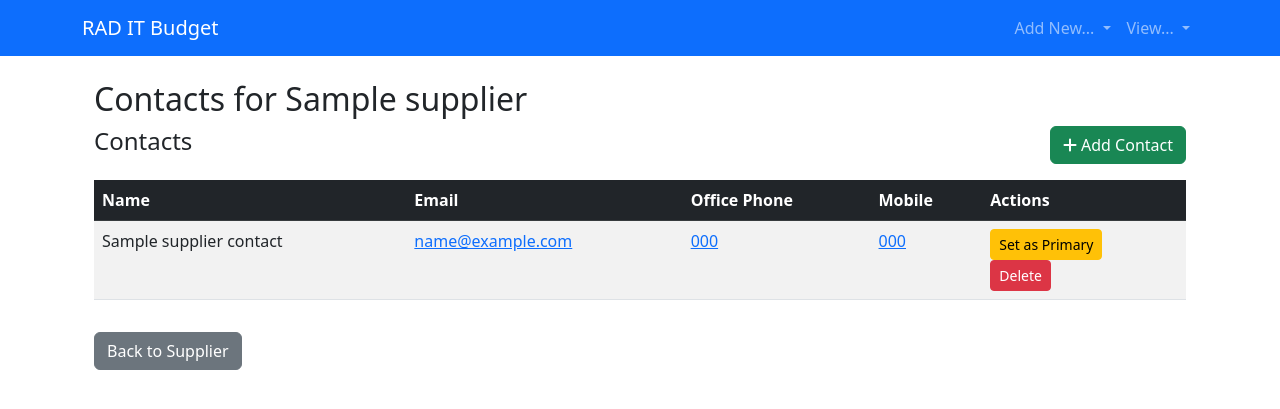
After one commit to itchysudo/rad_it_flask, a Flask app: page /view-supplier-contacts/1 in a window 1280 px wide. The commit adds this page. Shown: the top 409 px of the page. Run offline with Flask 3, Linux system fonts and the light colour scheme; a database or web service that is not in the repository returns one stand-in record (values such as "Sample title"); some libraries are stand-ins or nearby versions.

Commit message:
Updated UI layout, added contacts page and editable features for suppliers

```diff
--- a/app.py
+++ b/app.py
@@ -76,10 +76,19 @@ def home():
 def view_suppliers():
     conn = get_db_connection()
     cur = conn.cursor()
-    cur.execute("SELECT supplier_id, name, contact_name, email, phone, address FROM suppliers ORDER BY name")
+
+    # Fetch all suppliers with their primary contact (if available)
+    cur.execute("""
+        SELECT s.supplier_id, s.name, c.contact_name
+        FROM suppliers s
+        LEFT JOIN supplier_contacts c ON s.primary_contact_id = c.contact_id
+        ORDER BY s.supplier_id
+    """)
     suppliers = cur.fetchall()
+
     cur.close()
     conn.close()
+
     return render_template('suppliers.html', suppliers=suppliers)
 
 # View Contracts
@@ -104,27 +113,163 @@ def view_contracts():
 def view_supplier(supplier_id):
     conn = get_db_connection()
     cur = conn.cursor()
-    cur.execute("SELECT supplier_id, name, contact_name, email, office_phone, mobile, address FROM suppliers WHERE supplier_id = %s", (supplier_id,))
-    row = cur.fetchone()
+
+    # Fetch supplier details
+    cur.execute("SELECT supplier_id, name FROM suppliers WHERE supplier_id = %s", (supplier_id,))
+    supplier_row = cur.fetchone()
+
+    # Convert tuple to dictionary
+    if supplier_row:
+        supplier = {"supplier_id": supplier_row[0], "name": supplier_row[1]}
+    else:
+        flash("⚠️ Supplier not found!", "warning")
+        return redirect(url_for('view_suppliers'))
+
+    # Fetch primary contact details
+    cur.execute("""
+        SELECT contact_name, email, office_phone, mobile
+        FROM supplier_contacts
+        WHERE contact_id = (SELECT primary_contact_id FROM suppliers WHERE supplier_id = %s)
+    """, (supplier_id,))
+    primary_contact_row = cur.fetchone()
+
+    primary_contact = (
+        {"contact_name": primary_contact_row[0], "email": primary_contact_row[1],
+         "office_phone": primary_contact_row[2], "mobile": primary_contact_row[3]}
+        if primary_contact_row else None
+    )
+
+    # Fetch all contacts associated with this supplier
+    cur.execute("""
+        SELECT contact_id, supplier_id, contact_name, email, office_phone, mobile
+        FROM supplier_contacts
+        WHERE supplier_id = %s
+    """, (supplier_id,))
+    contacts = [
+        {"contact_id": row[0], "supplier_id": row[1], "contact_name": row[2],
+         "email": row[3], "office_phone": row[4], "mobile": row[5]}
+        for row in cur.fetchall()
+    ]
+
     cur.close()
     conn.close()
 
-    if not row:
+    return render_template('view_supplier.html', supplier=supplier, primary_contact=primary_contact, contacts=contacts)
+
+# view_suplier_contacts
+@app.route('/view-supplier-contacts/<int:supplier_id>')
+def view_supplier_contacts(supplier_id):
+    conn = get_db_connection()
+    cur = conn.cursor()
+
+    # Fetch supplier details
+    cur.execute("SELECT supplier_id, name FROM suppliers WHERE supplier_id = %s", (supplier_id,))
+    supplier_row = cur.fetchone()
+
+    if not supplier_row:
         flash("⚠️ Supplier not found!", "warning")
         return redirect(url_for('view_suppliers'))
 
-    # Ensure correct field mapping
-    supplier = {
-        "supplier_id": row[0],
-        "name": row[1],
-        "contact_name": row[2],
-        "email": row[3],
-        "office_phone": row[4],  #
-        "mobile": row[5],       #
-        "address": row[6],
-    }
+    # Convert tuple to dictionary
+    supplier = {"supplier_id": supplier_row[0], "name": supplier_row[1]}
 
-    return render_template('view_supplier.html', supplier=supplier)
+    # Fetch all contacts associated with this supplier
+    cur.execute("""
+        SELECT contact_id, contact_name, email, office_phone, mobile
+        FROM supplier_contacts WHERE supplier_id = %s
+    """, (supplier_id,))
+    contacts = [
+        {"contact_id": row[0], "contact_name": row[1], "email": row[2], "office_phone": row[3], "mobile": row[4]}
+        for row in cur.fetchall()
+    ]
+
+    cur.close()
+    conn.close()
+
+    return render_template('view_supplier_contacts.html', supplier=supplier, contacts=contacts)
+
+
+#Add new contact
+@app.route('/add-supplier-contact/<int:supplier_id>', methods=['POST'])
+def add_supplier_contact(supplier_id):
+    if request.method == 'POST':
+        contact_name = request.form['contact_name']
+        email = request.form['email']
+        office_phone = request.form.get('office_phone', None)
+        mobile = request.form.get('mobile', None)
+
+        conn = get_db_connection()
+        cur = conn.cursor()
+
+        # Insert the new contact into supplier_contacts table
+        cur.execute("""
+            INSERT INTO supplier_contacts (supplier_id, contact_name, email, office_phone, mobile)
+            VALUES (%s, %s, %s, %s, %s)
+        """, (supplier_id, contact_name, email, office_phone, mobile))
+
+        conn.commit()
+        cur.close()
+        conn.close()
+
+        flash('✅ Contact added successfully!', 'success')
+        return redirect(url_for('view_supplier', supplier_id=supplier_id))
+
+
+#Delete contact
+@app.route('/delete-contact/<int:contact_id>', methods=['POST'])
+def delete_contact(contact_id):
+    conn = get_db_connection()
+    cur = conn.cursor()
+
+    # Find supplier_id before deleting so we can redirect correctly
+    cur.execute("SELECT supplier_id FROM supplier_contacts WHERE contact_id = %s", (contact_id,))
+    supplier = cur.fetchone()
+
+    if not supplier:
+        flash("⚠️ Contact not found!", "warning")
+        return redirect(url_for('view_suppliers'))
+
+    supplier_id = supplier[0]
+
+    # Delete the contact
+    cur.execute("DELETE FROM supplier_contacts WHERE contact_id = %s", (contact_id,))
+    conn.commit()
+
+    cur.close()
+    conn.close()
+
+    flash("✅ Contact deleted successfully!", "success")
+    return redirect(url_for('view_supplier', supplier_id=supplier_id))
+
+# Set primary  contact
+@app.route('/set-primary-contact/<int:contact_id>', methods=['POST'])
+def set_primary_contact(contact_id):
+    conn = get_db_connection()
+    cur = conn.cursor()
+
+    # Get supplier_id of the contact
+    cur.execute("SELECT supplier_id FROM supplier_contacts WHERE contact_id = %s", (contact_id,))
+    supplier = cur.fetchone()
+
+    if not supplier:
+        flash("⚠️ Contact not found!", "warning")
+        return redirect(url_for('view_suppliers'))
+
+    supplier_id = supplier[0]
+
+    # Update the supplier's primary contact
+    cur.execute("UPDATE suppliers SET primary_contact_id = %s WHERE supplier_id = %s", (contact_id, supplier_id))
+    conn.commit()
+
+    cur.close()
+    conn.close()
+
+    flash("✅ Primary contact updated successfully!", "success")
+    return redirect(url_for('view_supplier', supplier_id=supplier_id))
+
+
+
+
 
 # Add Supplier
 @app.route('/add-supplier', methods=['GET', 'POST'])
--- a/templates/base.html
+++ b/templates/base.html
@@ -4,6 +4,7 @@
     <meta charset="UTF-8">
     <meta name="viewport" content="width=device-width, initial-scale=1">
     <title>{% block title %}RAD IT{% endblock %}</title>
+	<link rel="stylesheet" href="https://cdnjs.cloudflare.com/ajax/libs/font-awesome/6.0.0/css/all.min.css">
     <link rel="stylesheet" href="https://cdn.jsdelivr.net/npm/bootstrap@5.3.0/dist/css/bootstrap.min.css">
     <link rel="stylesheet" href="{{ url_for('static', filename='css/style.css') }}">
 </head>
--- /dev/null
+++ b/templates/view_supplier_contacts.html
@@ -0,0 +1,49 @@
+{% extends "base.html" %}
+
+{% block title %}Supplier Contacts{% endblock %}
+
+{% block content %}
+<div class="container">
+    <h2>Contacts for {{ supplier["name"] }}</h2>
+
+    <!-- Add New Contact Button -->
+    <div class="d-flex justify-content-between align-items-center mb-3">
+        <h4>Contacts</h4>
+        <a href="{{ url_for('add_supplier_contact', supplier_id=supplier['supplier_id']) }}" class="btn btn-success">
+            <i class="fas fa-plus"></i> Add Contact
+        </a>
+    </div>
+
+    <table class="table table-striped">
+        <thead class="table-dark">
+            <tr>
+                <th>Name</th>
+                <th>Email</th>
+                <th>Office Phone</th>
+                <th>Mobile</th>
+                <th>Actions</th>
+            </tr>
+        </thead>
+        <tbody>
+            {% for contact in contacts %}
+            <tr>
+                <td>{{ contact["contact_name"] }}</td>
+                <td><a href="mailto:{{ contact["email"] }}">{{ contact["email"] or "N/A" }}</a></td>
+                <td><a href="tel:{{ contact["office_phone"] }}">{{ contact["office_phone"] or "N/A" }}</a></td>
+                <td><a href="tel:{{ contact["mobile"] }}">{{ contact["mobile"] or "N/A" }}</a></td>
+                <td>
+                    <form method="POST" action="{{ url_for('set_primary_contact', contact_id=contact['contact_id']) }}">
+                        <button type="submit" class="btn btn-sm btn-warning">Set as Primary</button>
+                    </form>
+                    <form method="POST" action="{{ url_for('delete_contact', contact_id=contact['contact_id']) }}" onsubmit="return confirm('Are you sure you want to delete this contact?');">
+                        <button type="submit" class="btn btn-sm btn-danger">Delete</button>
+                    </form>
+                </td>
+            </tr>
+            {% endfor %}
+        </tbody>
+    </table>
+
+    <a href="{{ url_for('view_supplier', supplier_id=supplier['supplier_id']) }}" class="btn btn-secondary mt-3">Back to Supplier</a>
+</div>
+{% endblock %}
```
Also changed, not shown: templates/suppliers.html (+16 -14 lines), templates/view_supplier.html (+8 -6 lines), 1 other file.
